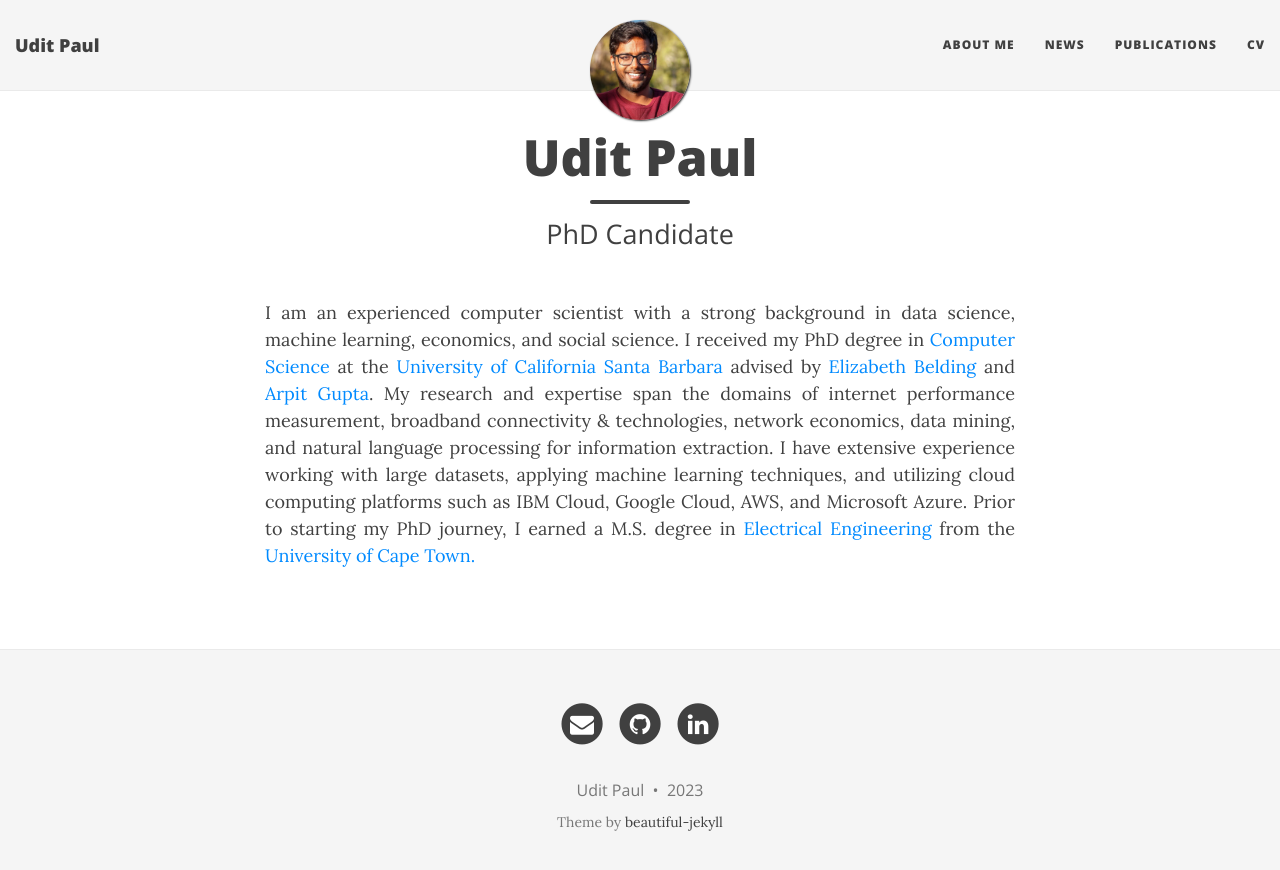
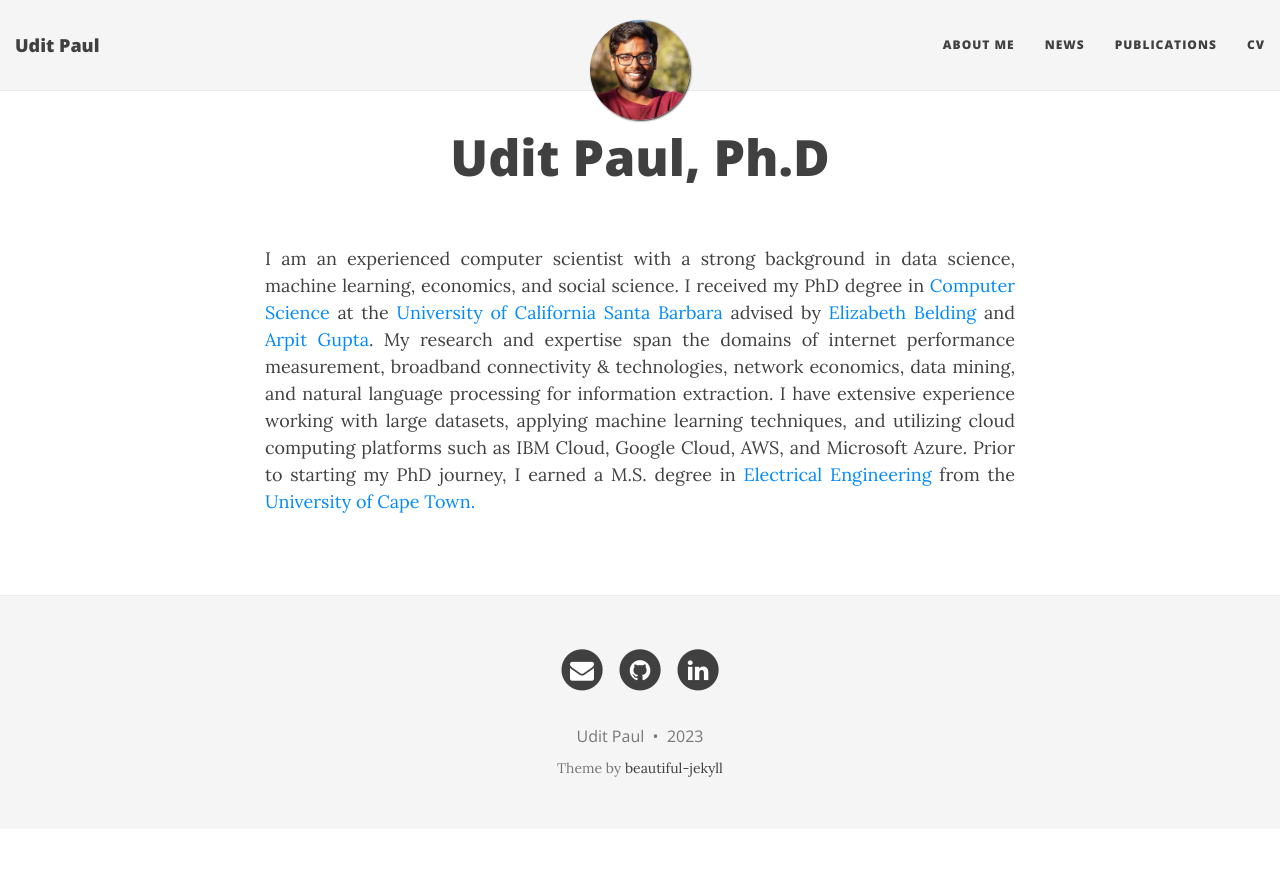
Before and after one commit to u-paul/u-paul.github.io, a Jekyll site: the page built from index.html, in a window 1280 px wide. Shown: the top 870 px of the page. Built offline with Jekyll 4.4.1, drawn with Linux system fonts in a browser that asks for light colours; nearby versions of some CDN libraries; the list of posts is cut into pages by our own code.

```diff
--- a/index.html
+++ b/index.html
@@ -1,7 +1,6 @@
 ---
 layout: page
-title: Udit Paul
-subtitle: PhD Candidate
+title: Udit Paul, Ph.D
 use-site-title: true
 ---
 
```
